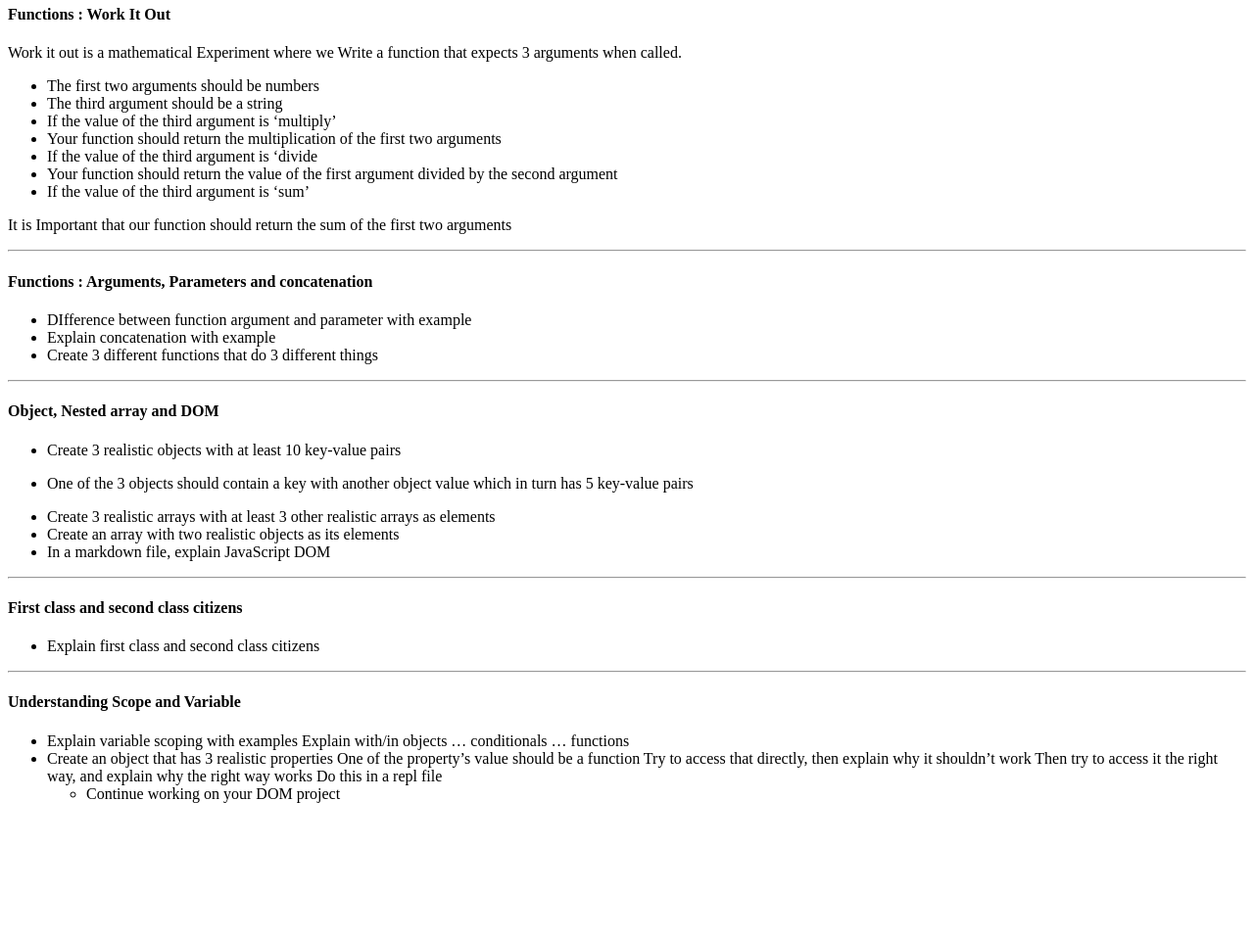
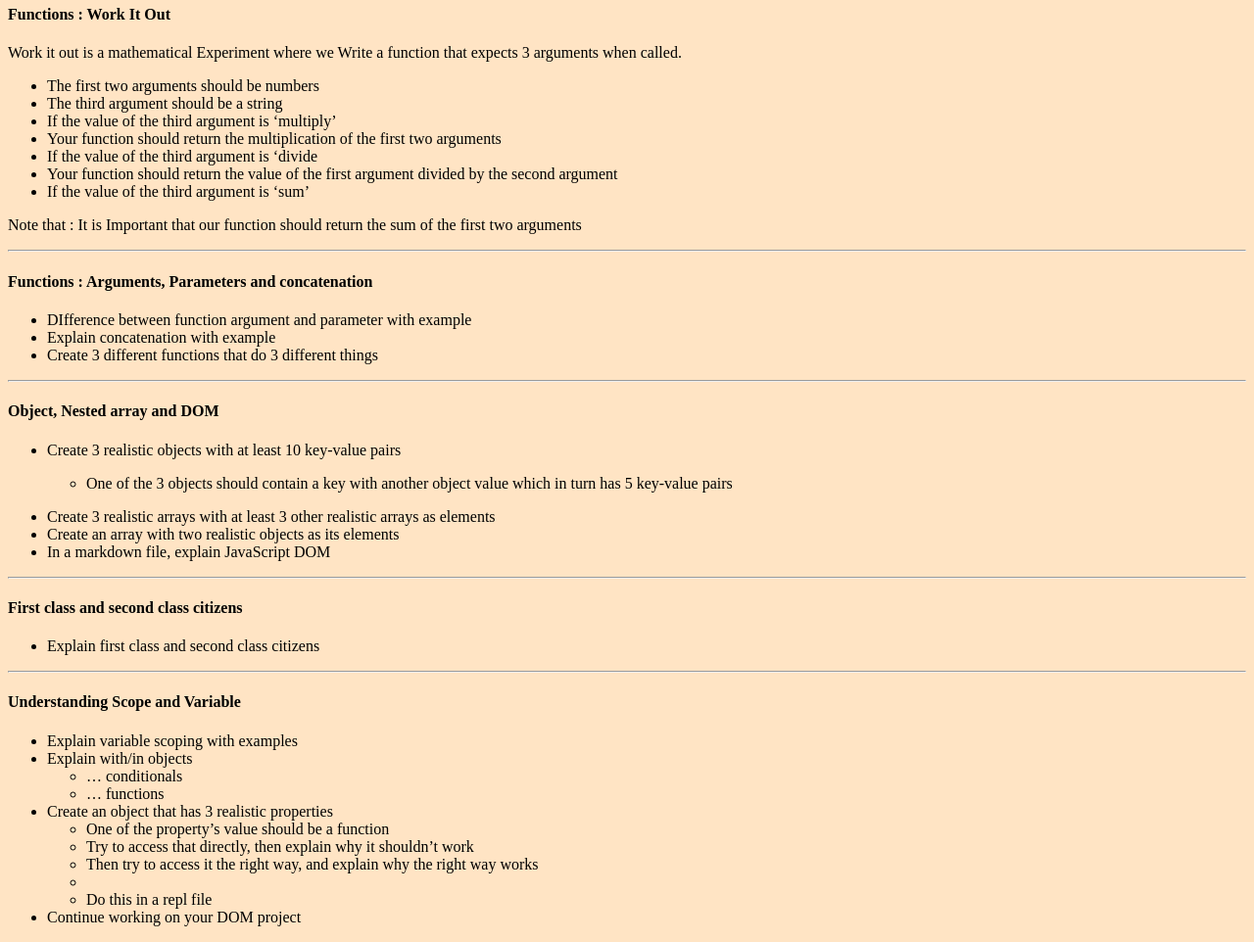
Before and after one commit to Adetoyebamise/javascript-DOM, a plain HTML site: page domDocument.html in a window 1280 px wide. Shown: the part 62-1024 px from the top of the page at 98% size. Before the commit the page ends 898 px from the top, so only its background shows below. Drawn offline with Linux system fonts and the light colour scheme.

Commit message:
add link to css file

```diff
--- a/domDocument.html
+++ b/domDocument.html
@@ -5,8 +5,10 @@
     <meta http-equiv="X-UA-Compatible" content="IE=edge">
     <meta name="viewport" content="width=device-width, initial-scale=1.0">
     <title>Understanding DOM with Don</title>
+    <meta name="viewport" content="width=device width, initial-scale=1">
+    <link rel="stylesheet" href="style.css">
 </head>
-<body>
+ <body >
   <h2>Understanding DOM with Don </h2>
   <h4> Functions : Work It Out</h4>
    <P> Work it out is a mathematical Experiment where we Write a function that expects 3 arguments when called.
@@ -21,7 +23,8 @@
           <li>If the value of the third argument is ‘sum’</li>
    </ul>
 
-      It is Important that our function should return the sum of the first two arguments
+      <bold>Note that : It is Important that our function should return the sum of the first two arguments
+        </bold>
     </P>
     <hr>
   <h4>Functions : Arguments, Parameters and concatenation</h4>
@@ -39,14 +42,15 @@
         <li>Create 3 realistic objects with at least 10 key-value pairs</li>
       </ul>
       <ul>
-        <li>One of the 3 objects should contain a key with another object value which in turn has 5 key-value pairs</li>
+        <ul>
+          <li>One of the 3 objects should contain a key with another object value which in turn  has 5 key-value pairs</li>
+       </ul>
       </ul>
        <ul>
          <li>Create 3 realistic arrays with at least 3 other realistic arrays as elements</li>
-        <li>Create an array with two realistic objects as its elements</li>
-        <li> In a markdown file, explain JavaScript DOM </li>
+         <li>Create an array with two realistic objects as its elements</li>
+         <li> In a markdown file, explain JavaScript DOM </li>
        </ul>
-
     </p>
      <hr>
      <p>
@@ -59,23 +63,21 @@
      <p>
        <h4>Understanding Scope and Variable</h4>
        <ul>
-         <li>
-          Explain variable scoping with examples
-          Explain with/in objects
-          …  conditionals
-          … functions
+          <li>Explain variable scoping with examples</li>
+          <li>Explain with/in objects</li>
+          <ul><li>…  conditionals</li>
+              <li>… functions</li>
+          </ul>
+         <li>Create an object that has 3 realistic properties</li>
 
-         </li>
-
-         <li>
-          Create an object that has 3 realistic properties
-            One of the property’s value should be a function
-            Try to access that directly, then explain why it shouldn’t work
-            Then try to access it the right way, and explain why the right way works
-            Do this in a repl file
-
-         </li>
-         <ul>
+          <ul>
+            <li>One of the property’s value should be a function</li>
+          </ul>
+          <ul><li> Try to access that directly, then explain why it shouldn’t work</li></ul>
+          <ul><li> Then try to access it the right way, and explain why the right way works<li>
+          </ul>
+          <ul><li>Do this in a repl file</li>
+          </ul>
          <li>Continue working on your DOM project</li>
        </ul>
      </p>
```
